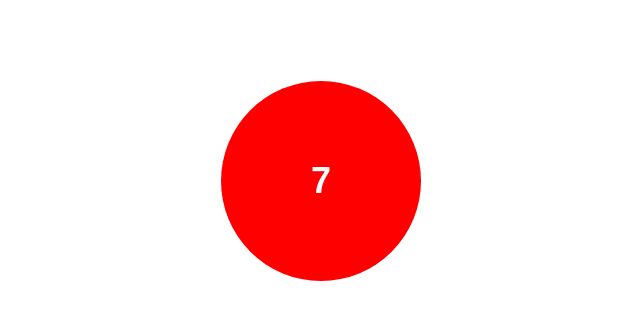
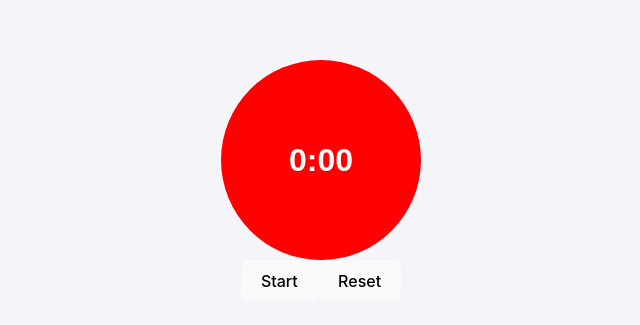
Before and after one commit to AkbekovNursultan/pomodoro-timer, a React (Vite) app: page / in a window 1280 px wide. Shown: the part 219-544 px from the top of the page, without its empty margins (319-959 px from the left). Built offline with nearby package versions, Linux system fonts and the light colour scheme.

Commit message:
Buttons 'Start' and 'Reset' are added

```diff
--- a/src/Timer.css
+++ b/src/Timer.css
@@ -1,16 +1,19 @@
-/* Ensures the entire viewport is filled and everything is centered */
-body{
-  height: 100%;
+
+body {
+  height: 100vh;
   margin: 0;
   display: flex;
   justify-content: center;
   align-items: center;
+  background-color: #f4f4f9;
 }
 
 .timer-container {
   display: flex;
   justify-content: center;
   align-items: center;
+  flex-direction: column;
+  text-align: center;
 }
 
 .timer-tomato {
@@ -26,4 +29,36 @@ body{
   font-family: 'Arial', sans-serif;
   font-weight: bold;
   text-align: center;
+  transition: transform 0.3s ease;
+
+.timer-text {
+  font-size: 2rem;
 }
+
+.buttons-container {
+  margin-top: 20px;
+}
+
+button {
+  padding: 10px 20px;
+  font-size: 1.2rem;
+  margin: 5px;
+  border: none;
+  border-radius: 5px;
+  cursor: pointer;
+}
+
+.start-btn {
+  background-color: green;
+  color: white;
+}
+
+.start-btn:disabled {
+  background-color: grey;
+  cursor: not-allowed;
+}
+
+.reset-btn {
+  background-color: red;
+  color: white;
+}
--- a/src/Timer.jsx
+++ b/src/Timer.jsx
@@ -3,19 +3,39 @@ import './Timer.css';
 
 const Timer = () => {
   const [seconds, setSeconds] = useState(0);
+  const [isRunning, setIsRunning] = useState(false);
+  const [intervalId, setIntervalId] = useState(null);
+
+  const startTimer = () => {
+    if (!isRunning) {
+      const id = setInterval(() => {
+        setSeconds((prev) => prev + 1);
+      }, 1000);
+      setIntervalId(id);
+      setIsRunning(true);
+    }
+  };
+
+  const resetTimer = () => {
+    clearInterval(intervalId);
+    setSeconds(0);
+    setIsRunning(false);
+  };
 
   useEffect(() => {
-    const interval = setInterval(() => {
-      setSeconds((prev) => prev + 1);
-    }, 1000);
-
-    return () => clearInterval(interval);
-  }, []);
+    return () => {
+      if (intervalId) clearInterval(intervalId);
+    };
+  }, [intervalId]);
 
   return (
     <div className="timer-container">
       <div className="timer-tomato">
-        <p className="timer-text">{seconds}</p>
+        <p className="timer-text">{`${Math.floor(seconds / 60)}:${(seconds % 60).toString().padStart(2, '0')}`}</p>
+      </div>
+      <div className="buttons-container">
+        <button className="start-btn" onClick={startTimer} disabled={isRunning}>Start</button>
+        <button className="reset-btn" onClick={resetTimer}>Reset</button>
       </div>
     </div>
   );
```
